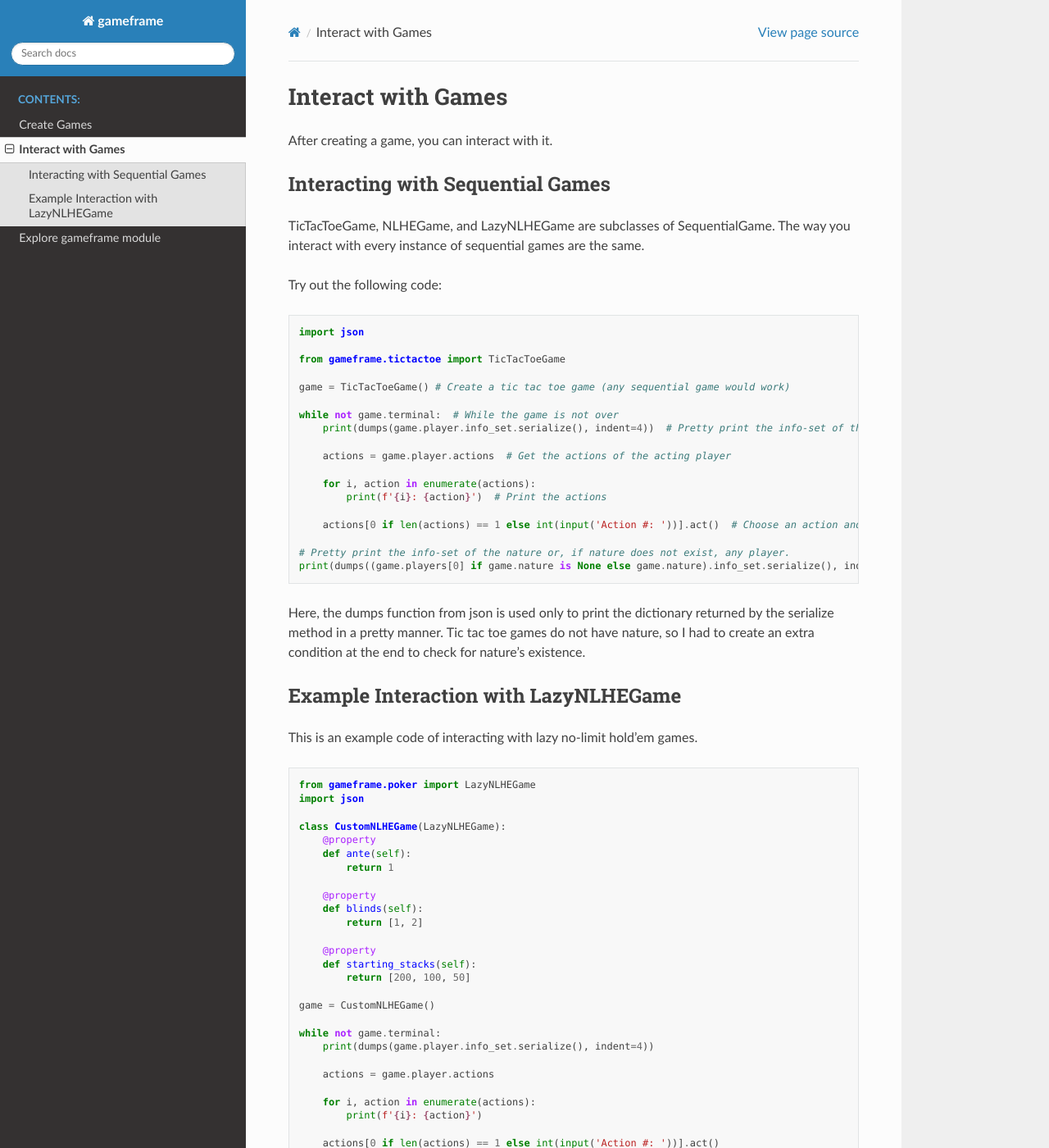
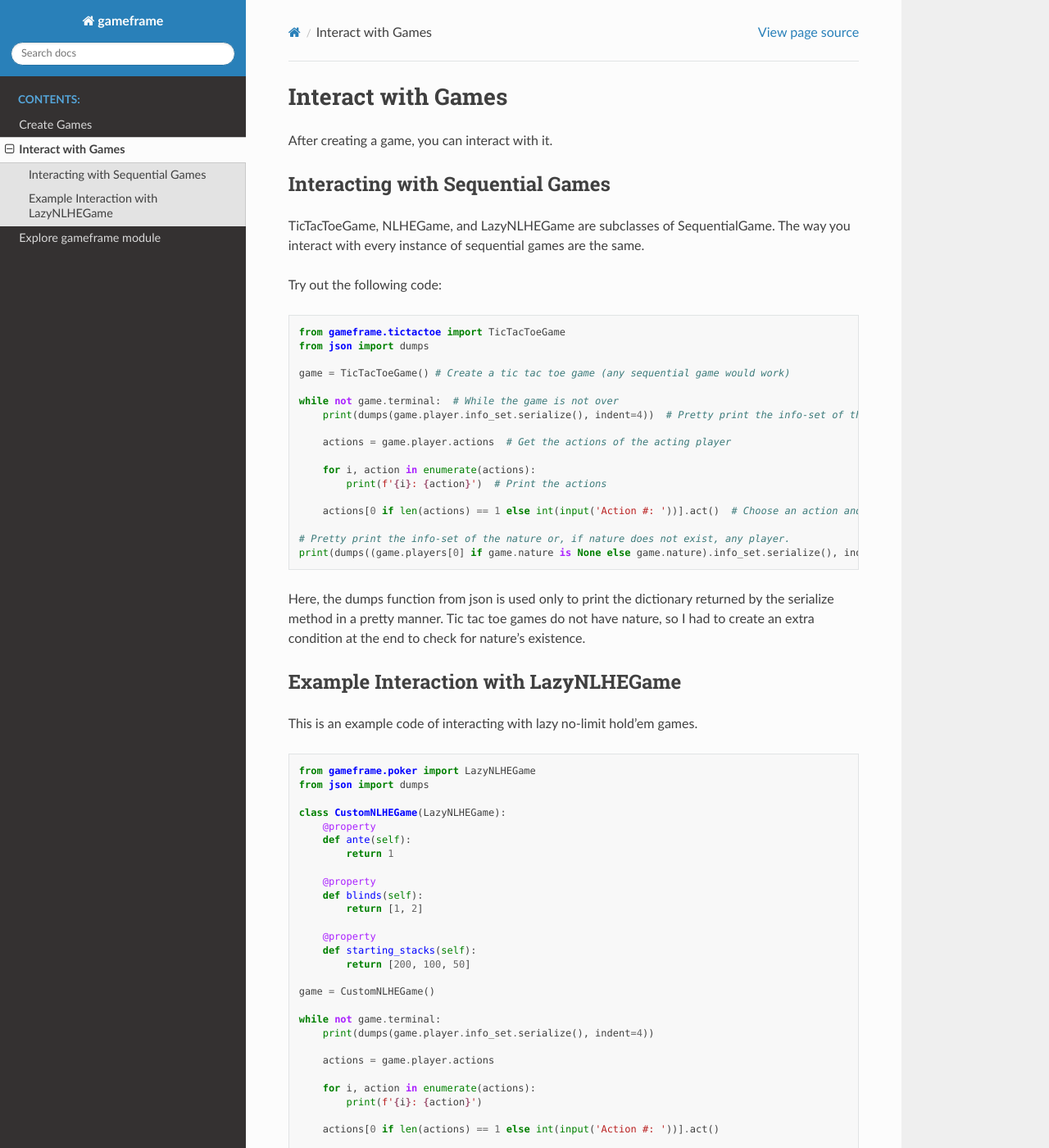
Before and after one commit to AussieSeaweed/gameservice, a Sphinx documentation site: the page built from docs/source/interact.rst, in a window 1280 px wide and 1400 px high. Shown: the whole window at 82% size. Built offline with Sphinx 7.4.7 and the Read the Docs theme 2.0.0, drawn with Linux system fonts in a browser that asks for light colours.

Commit message:
Update interact.rst

```diff
--- a/docs/source/interact.rst
+++ b/docs/source/interact.rst
@@ -13,9 +13,8 @@ Try out the following code:
 
 .. code-block:: python
 
-    import json
-
     from gameframe.tictactoe import TicTacToeGame
+    from json import dumps
 
     game = TicTacToeGame() # Create a tic tac toe game (any sequential game would work)
 
@@ -44,7 +43,7 @@ This is an example code of interacting with lazy no-limit hold'em games.
 .. code-block:: python
 
     from gameframe.poker import LazyNLHEGame
-    import json
+    from json import dumps
 
     class CustomNLHEGame(LazyNLHEGame):
         @property
```
